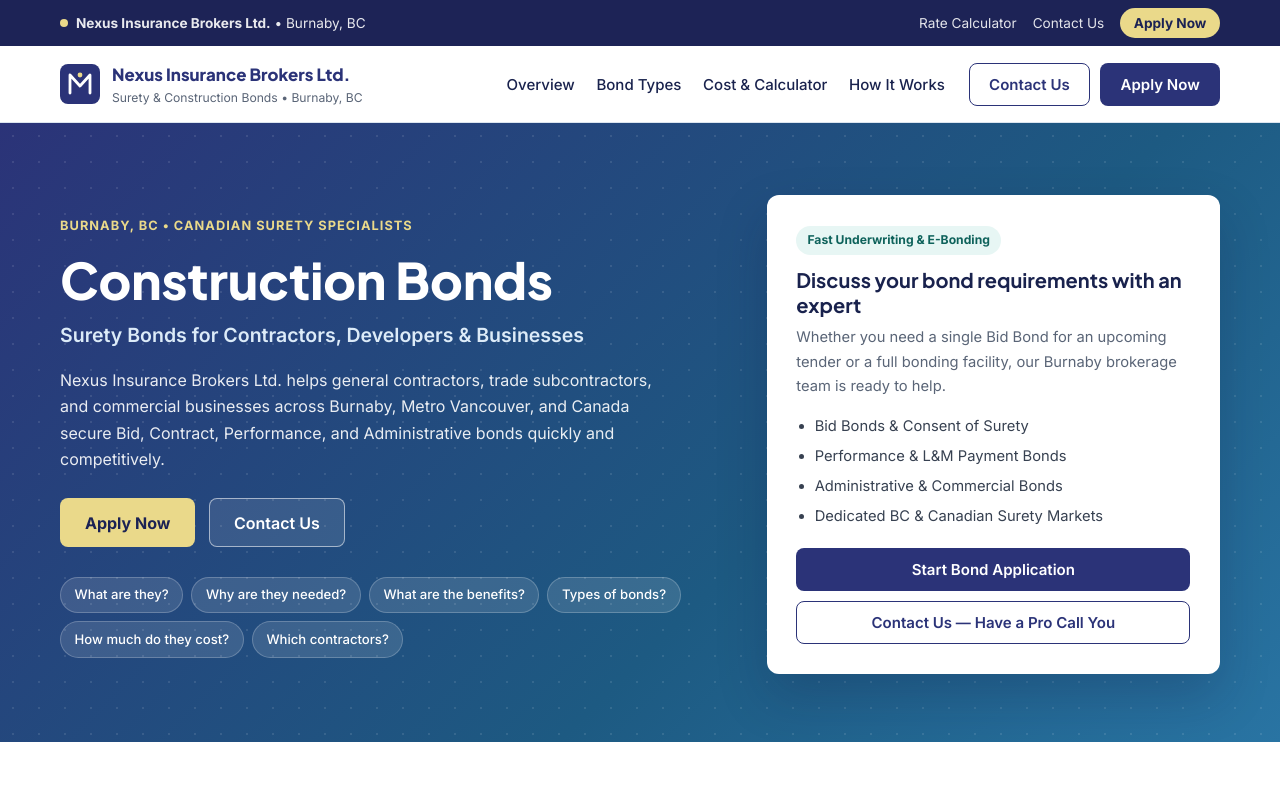
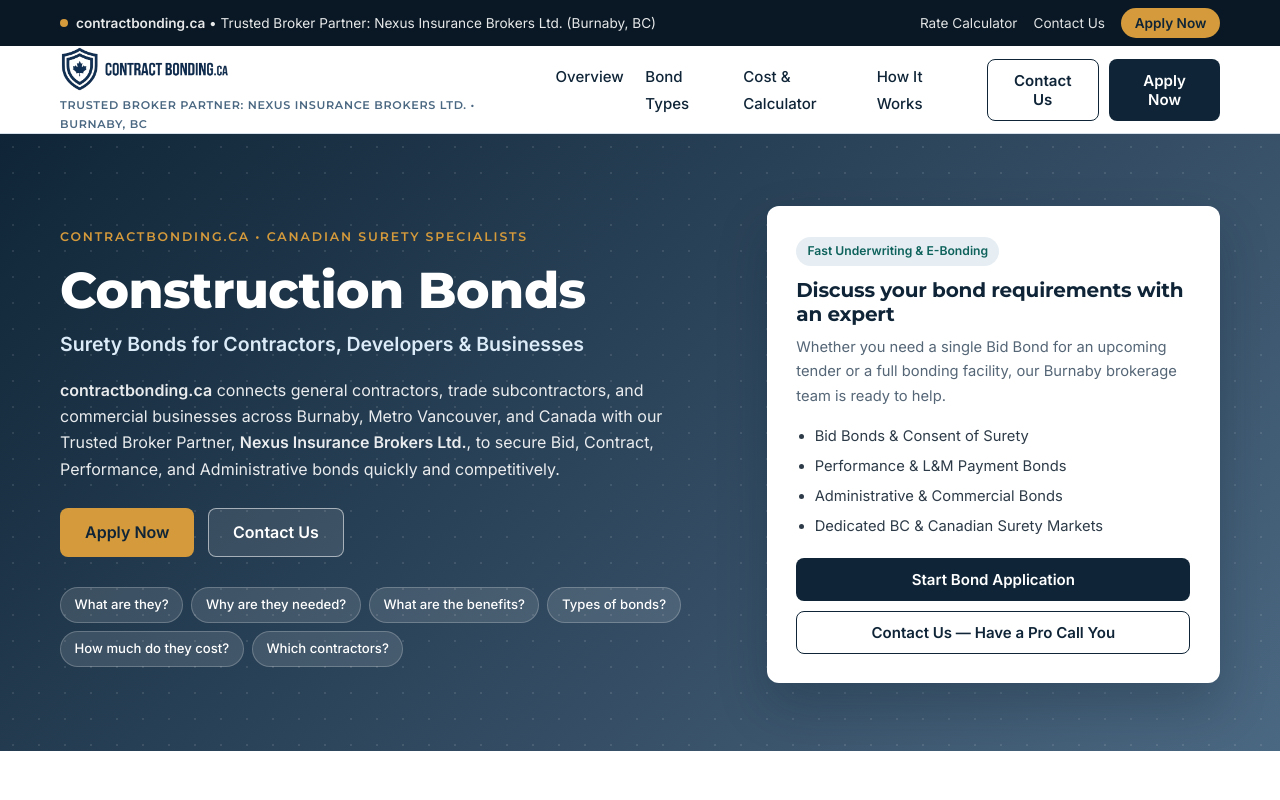
Before and after one commit to SwimmerPierce/Test-Contract-Bonding, a plain HTML site: page index.html in a window 1280 px wide. Shown: the top 800 px of the page. Drawn offline with Linux system fonts and the light colour scheme.

Commit message:
feat(branding): update contractbonding.ca logo, favicon, and visual language

```diff
--- /dev/null
+++ b/Visual Assets/Logo Typograhy & Fonts.md
@@ -0,0 +1,29 @@
+# 1. Typography & Fonts
+
+The typography is designed to be modern, highly legible, and authoritative, using a geometric sans-serif family. To achieve this exact look in your development or design software, you can use the widely available, open-source Google Font Montserrat (or premium alternatives like Futura or Helvetica Neue):
+
+- Primary Text ("CONTRACT BONDING")
+  - **Font: Montserrat** (Bold / 700) or Futura (Bold)
+  - **Style:** UPPERCASE
+  - **Character Spacing (Tracking):** Standard / Slightly Tight (-10 to 0 tracking in design software, or letter-spacing: -0.01em in CSS).
+  - *Purpose:* Conveys strength, stability, and professionalism.
+- Subtext / Domain extension (".CA" & "INFORMATION & ADVICE")
+  - **Font: Montserrat** (Semi-Bold / 600) or (Regular / 400)
+  - **Style:** UPPERCASE
+  - **Character Spacing (Tracking):** Wide for taglines, normal for .ca. (e.g., letter-spacing: 0.15em or 150 tracking in design software for "INFORMATION & ADVICE").
+  - *Purpose*: Creates a clean, open, and modern hierarchy.
+
+# 2. Color Codes
+
+The palette uses trust-building, corporate finance tones (Navy and Slate Blue) alongside the neutral white of your background.
+Color	Hex Code	RGB	CMYK (Approx.)	Best Used For
+Deep Navy Blue	#0F2537	15, 37, 55	90, 75, 50, 50	Primary text ("CONTRACT BONDING"), Monochromatic logo assets, core brand elements.
+Steel Blue (From the 2-tone variation)	#4B6882	75, 104, 130	70, 48, 30, 8	Shield icon, accent graphics, border highlights.
+Gold/Amber (Accent / .CA version)	#D49A3B	212, 154, 59	20, 45, 85, 2	Optional highlight accent (used for .ca in earlier versions).
+Background / Neutral	#FFFFFF	255, 255, 255	0, 0, 0, 0	Standard background color.
+
+# Summary Styling Sheet (for Developers/Designers)
+
+Primary Brand Color: rgb(15, 37, 55) / #0F2537 (Rich Navy)
+Secondary Brand Color: rgb(75, 104, 130) / #4B6882 (Slate Blue)
+Web Font Link: @import url('https://fonts.googleapis.com/css2?family=Montserrat:wght@400;600;700&display=swap');
--- a/index.html
+++ b/index.html
@@ -1,8 +1,9 @@
 <!--
   File: index.html
-  Description: Main homepage for Nexus Insurance Brokers Ltd. (Burnaby, BC), modeled after
-               the Construction & Surety Bonds layout with interactive Contact Us and Apply Now forms,
-               a Surety Bond Rate Calculator, and responsive navigation.
+  Description: Main homepage for contractbonding.ca with Trusted Broker Partner
+               Nexus Insurance Brokers Ltd. (Burnaby, BC), modeled after the Construction &
+               Surety Bonds layout with interactive Contact Us and Apply Now forms, a Surety
+               Bond Rate Calculator, and responsive navigation.
   Dependencies: styles.css, app.js, Google Fonts (Plus Jakarta Sans & Inter).
   Role: Primary entry point for the static brokerage website.
 -->
@@ -11,15 +12,17 @@
 <head>
   <meta charset="UTF-8" />
   <meta name="viewport" content="width=device-width, initial-scale=1.0" />
-  <title>Construction &amp; Surety Bonds | Nexus Insurance Brokers Ltd. — Burnaby, BC</title>
+  <title>Construction &amp; Surety Bonds | contractbonding.ca</title>
   <meta
     name="description"
-    content="Nexus Insurance Brokers Ltd. in Burnaby, BC provides construction and commercial surety bonds including Contract, Bid, Performance, Labour &amp; Material Payment, and Administrative bonds."
+    content="contractbonding.ca provides construction and commercial surety bonds—including Contract, Bid, Performance, Labour &amp; Material Payment, and Administrative bonds—with Trusted Broker Partner Nexus Insurance Brokers Ltd. in Burnaby, BC."
   />
+  <link rel="icon" type="image/png" sizes="160x160" href="Visual%20Assets/chicklet%20image%20logo%20160px%20by%20160px.png" />
+  <link rel="apple-touch-icon" href="Visual%20Assets/chicklet%20image%20logo%20160px%20by%20160px.png" />
   <link rel="preconnect" href="https://fonts.googleapis.com" />
   <link rel="preconnect" href="https://fonts.gstatic.com" crossorigin />
   <link
-    href="https://fonts.googleapis.com/css2?family=Inter:wght@400;500;600;700&family=Plus+Jakarta+Sans:wght@600;700;800&display=swap"
+    href="https://fonts.googleapis.com/css2?family=Inter:wght@400;500;600&family=Montserrat:wght@400;600;700;800&display=swap"
     rel="stylesheet"
   />
   <link rel="stylesheet" href="styles.css" />
@@ -32,7 +35,7 @@
     <div class="container top-bar__inner">
       <div class="top-bar__location">
         <span class="top-bar__dot" aria-hidden="true"></span>
-        <span><strong>Nexus Insurance Brokers Ltd.</strong> &bull; Burnaby, BC</span>
+        <span><strong>contractbonding.ca</strong> &bull; Trusted Broker Partner: Nexus Insurance Brokers Ltd. (Burnaby, BC)</span>
       </div>
       <div class="top-bar__actions">
         <a href="#calculator" class="top-bar__link">Rate Calculator</a>
@@ -49,16 +52,13 @@
   <!-- Primary Header / Navigation -->
   <header class="site-header" id="site-header">
     <div class="container site-header__inner">
-      <a href="#" class="brand" aria-label="Nexus Insurance Brokers Ltd. Home">
-        <svg class="brand__mark" viewBox="0 0 40 40" width="40" height="40" aria-hidden="true">
-          <rect width="40" height="40" rx="8" fill="#2b3378" />
-          <path d="M10 29V11l10 11 10-11v18" fill="none" stroke="#ffffff" stroke-width="2.8" stroke-linecap="round" stroke-linejoin="round" />
-          <circle cx="20" cy="11" r="2.4" fill="#ead98a" />
-        </svg>
-        <div class="brand__text">
-          <span class="brand__name">Nexus Insurance Brokers Ltd.</span>
-          <span class="brand__sub">Surety &amp; Construction Bonds &bull; Burnaby, BC</span>
-        </div>
+      <a href="#" class="brand" aria-label="contractbonding.ca Home">
+        <img
+          class="brand__logo"
+          src="Visual%20Assets/Re%20Do%20Logo.png"
+          alt="CONTRACT BONDING.CA"
+        />
+        <span class="brand__sub brand__sub--partner">Trusted Broker Partner: Nexus Insurance Brokers Ltd. &bull; Burnaby, BC</span>
       </a>
 
       <button
@@ -99,13 +99,14 @@
       <div class="hero__bg-pattern" aria-hidden="true"></div>
       <div class="container hero__grid">
         <div class="hero__content">
-          <span class="hero__eyebrow">Burnaby, BC &bull; Canadian Surety Specialists</span>
+          <span class="hero__eyebrow">contractbonding.ca &bull; Canadian Surety Specialists</span>
           <h1 class="hero__title">Construction Bonds</h1>
           <p class="hero__subtitle">Surety Bonds for Contractors, Developers &amp; Businesses</p>
           <p class="hero__lead">
-            Nexus Insurance Brokers Ltd. helps general contractors, trade subcontractors, and
-            commercial businesses across Burnaby, Metro Vancouver, and Canada secure Bid,
-            Contract, Performance, and Administrative bonds quickly and competitively.
+            <strong>contractbonding.ca</strong> connects general contractors, trade subcontractors,
+            and commercial businesses across Burnaby, Metro Vancouver, and Canada with our Trusted
+            Broker Partner, <strong>Nexus Insurance Brokers Ltd.</strong>, to secure Bid, Contract,
+            Performance, and Administrative bonds quickly and competitively.
           </p>
 
           <div class="hero__actions">
@@ -304,11 +305,11 @@
             <ul class="bond-list">
               <li>
                 <strong>Bid Bond</strong>
-                <span>Guarantees the bidder will enter into the contract at the submitted price (typically 10% of bid).</span>
+                <span>This bond is submitted to the owner with your tender at the bid stage. The bid bond provides financial assurance to the owner that the tender is submitted in good faith. It also provides assurance that the contractor intends to fulfill all obligations outlined in their tender should they be successful in their bid.</span>
               </li>
               <li>
-                <strong>Consent of Surety (Agreement to Bond)</strong>
-                <span>Confirms the surety’s commitment to issue final Performance and L&amp;M Payment bonds upon award.</span>
+                <strong>Consent of Surety</strong>
+                <span>This bond is also submitted at the bid stage. The Consent of Surety (often called Agreement to Bond or Undertaking of Surety) is a commitment by the Surety Company to provide the required Performance and Labour &amp; Material Payment bonds as specified in the tender documents.</span>
               </li>
             </ul>
             <button
@@ -329,11 +330,11 @@
             <ul class="bond-list">
               <li>
                 <strong>Performance Bond</strong>
-                <span>Guarantees project completion according to specifications, drawings, and schedule (50%–100%).</span>
+                <span>This bond guarantees the contractor will perform their obligations to the owner as specified in the terms and conditions of the contract. The Performance Bond protects the owner from a financial loss should the contractor fail to perform.</span>
               </li>
               <li>
-                <strong>Labour &amp; Material Payment Bond</strong>
-                <span>Ensures subcontractors and material suppliers are paid if the contractor defaults.</span>
+                <strong>Labour and Material Payment Bond</strong>
+                <span>Labour and Material Payment Bonds are issued in conjunction with a Performance bond, and guarantee that the contractor will pay eligible sub-trades, labourers, and material suppliers associated with the project. Eligible claimants are those with a direct contract with the bonded contractor.</span>
               </li>
               <li>
                 <strong>Maintenance Bond</strong>
@@ -545,15 +546,39 @@
       </div>
     </section>
 
-    <!-- Section 8: Testimonials -->
-    <section class="section section--tinted" id="testimonials">
+    <!-- Section 8: Trusted Broker Partners & Testimonials -->
+    <section class="section section--tinted" id="trusted-partners">
       <div class="container">
         <div class="section-header">
-          <span class="section-eyebrow">Testimonials</span>
-          <h2>Trusted by BC Contractors &amp; Business Owners</h2>
+          <span class="section-eyebrow">Trusted Broker Partners</span>
+          <h2>Backed by Experienced Canadian Surety Professionals</h2>
+          <p>
+            contractbonding.ca works with vetted, licensed surety brokerages to deliver fast
+            underwriting and competitive bonding facilities.
+          </p>
         </div>
 
-        <div class="two-col">
+        <div class="partner-banner">
+          <div>
+            <span class="benefit-panel__tag">Featured Trusted Broker Partner</span>
+            <h3>Nexus Insurance Brokers Ltd.</h3>
+            <p>
+              Headquartered in <strong>Burnaby, BC</strong>, Nexus Insurance Brokers Ltd.
+              specializes in commercial insurance and construction surety bonds for contractors,
+              subtrades, and developers across British Columbia and Canada.
+            </p>
+          </div>
+          <div class="partner-banner__actions">
+            <button type="button" class="btn btn--primary" data-open-modal="contact-modal">
+              Contact Us
+            </button>
+            <button type="button" class="btn btn--outline" data-open-modal="apply-modal">
+              Apply Now
+            </button>
+          </div>
+        </div>
+
+        <div class="two-col" style="margin-top: 2rem;">
           <blockquote class="quote-card">
             <p>
               &ldquo;Contract bonding made easy! Nexus Insurance Brokers helped us set up our
@@ -578,13 +603,15 @@
   <footer class="site-footer">
     <div class="container footer-grid">
       <div>
-        <h3 class="footer-brand">Nexus Insurance Brokers Ltd.</h3>
+        <h3 class="footer-brand">contractbonding.ca</h3>
         <p class="footer-text">
-          Specialized commercial insurance and construction surety bond brokerage serving
-          contractors, developers, and businesses in Burnaby, BC and across Canada.
+          Canadian construction and commercial surety bond portal serving contractors, developers,
+          and businesses across British Columbia and Alberta.
         </p>
         <p class="footer-location">
-          <strong>Location:</strong> Burnaby, British Columbia, Canada
+          <strong>Trusted Broker Partner:</strong>
+          <a href="https://www.nexusinsurancebrokers.com/" target="_blank" rel="noopener noreferrer">Nexus Insurance Brokers Ltd.</a>
+          &bull; Burnaby, BC
         </p>
       </div>
 
@@ -618,8 +645,8 @@
     </div>
     <div class="footer-bottom">
       <div class="container footer-bottom__inner">
-        <span>&copy; <span id="current-year">2026</span> Nexus Insurance Brokers Ltd. All rights reserved.</span>
-        <span>Burnaby, BC &bull; Construction &amp; Surety Bonds</span>
+        <span>&copy; <span id="current-year">2026</span> contractbonding.ca. All rights reserved.</span>
+        <span>Trusted Broker Partner: <a href="https://www.nexusinsurancebrokers.com/" target="_blank" rel="noopener noreferrer">Nexus Insurance Brokers Ltd.</a> (Burnaby, BC)</span>
       </div>
     </div>
   </footer>
@@ -630,7 +657,7 @@
     <div class="modal__dialog">
       <button type="button" class="modal__close" data-close-modal aria-label="Close Contact Us form">&times;</button>
       <div class="modal__header">
-        <span class="section-eyebrow">Nexus Insurance Brokers Ltd.</span>
+        <span class="section-eyebrow">contractbonding.ca &bull; Trusted Broker Partner: Nexus Insurance Brokers Ltd.</span>
         <h2 id="contact-modal-title">Contact Us</h2>
         <p class="modal__lead">One of our professionals will reach out to you.</p>
       </div>
@@ -701,7 +728,7 @@
     <div class="modal__dialog modal__dialog--wide">
       <button type="button" class="modal__close" data-close-modal aria-label="Close Application form">&times;</button>
       <div class="modal__header">
-        <span class="section-eyebrow">Nexus Insurance Brokers Ltd. &bull; Burnaby, BC</span>
+        <span class="section-eyebrow">contractbonding.ca &bull; Trusted Broker Partner: Nexus Insurance Brokers Ltd. (Burnaby, BC)</span>
         <h2 id="apply-modal-title">Surety Bond Application Form</h2>
         <p class="modal__lead">
           Complete the application below to begin underwriting your construction or commercial bond.
--- a/styles.css
+++ b/styles.css
@@ -1,32 +1,32 @@
 /*
  * File: styles.css
- * Description: Responsive stylesheet for Nexus Insurance Brokers Ltd. Construction & Surety Bonds
- *              homepage, modeled on a Canadian surety brokerage layout with navy/steel-blue/gold
- *              branding, rate calculator styling, and accessible modal forms.
+ * Description: Responsive stylesheet for contractbonding.ca Construction & Surety Bonds
+ *              homepage with Montserrat typography and Deep Navy (#0F2537), Steel Blue (#4B6882),
+ *              and Gold/Amber (#D49A3B) visual language.
  * Dependencies: Loaded by index.html.
  * Role: Visual presentation and responsive layout layer.
  */
 
 :root {
-  --navy: #2b3378;
-  --navy-dark: #1d2356;
-  --blue: #2974a3;
-  --blue-dark: #1d5a82;
-  --sky-tint: #e8f3fa;
-  --teal-tint: #e7f6f4;
-  --gold: #ead98a;
-  --gold-hover: #dfc969;
-  --gold-text: #1b2254;
-  --text: #374151;
-  --text-muted: #5a6577;
-  --heading: #19224d;
-  --border: #dce5ef;
-  --white: #ffffff;
-  --danger: #b91c1c;
-  --success: #0f766e;
-  --shadow-sm: 0 2px 8px rgba(27, 34, 84, 0.06);
-  --shadow-md: 0 10px 30px rgba(27, 34, 84, 0.1);
-  --shadow-lg: 0 22px 50px rgba(17, 24, 62, 0.22);
+  --navy: #0F2537;
+  --navy-dark: #091824;
+  --blue: #4B6882;
+  --blue-dark: #354E65;
+  --sky-tint: #EDF2F6;
+  --teal-tint: #E6EEF4;
+  --gold: #D49A3B;
+  --gold-hover: #BD862C;
+  --gold-text: #0F2537;
+  --text: #2D3B48;
+  --text-muted: #556677;
+  --heading: #0F2537;
+  --border: #D5E0EA;
+  --white: #FFFFFF;
+  --danger: #B91C1C;
+  --success: #0F766E;
+  --shadow-sm: 0 2px 8px rgba(15, 37, 55, 0.06);
+  --shadow-md: 0 10px 30px rgba(15, 37, 55, 0.1);
+  --shadow-lg: 0 22px 50px rgba(9, 24, 36, 0.24);
   --radius: 12px;
   --radius-sm: 8px;
 }
@@ -51,9 +51,10 @@ body {
 }
 
 h1, h2, h3, h4 {
-  font-family: "Plus Jakarta Sans", "Inter", sans-serif;
+  font-family: "Montserrat", "Inter", sans-serif;
   color: var(--heading);
-  line-height: 1.25;
+  line-height: 1.22;
+  letter-spacing: -0.01em;
   margin-top: 0;
 }
 
@@ -177,9 +178,20 @@ a:hover {
 
 .brand {
   display: inline-flex;
-  align-items: center;
-  gap: 0.75rem;
+  flex-direction: column;
+  align-items: flex-start;
+  gap: 0.25rem;
   text-decoration: none;
+}
+
+.brand__logo {
+  height: 46px;
+  width: auto;
+  display: block;
+}
+
+.brand__sub--partner {
+  font-size: 0.66rem;
 }
 
 .brand:hover {
@@ -192,15 +204,26 @@ a:hover {
 }
 
 .brand__name {
-  font-family: "Plus Jakarta Sans", sans-serif;
+  font-family: "Montserrat", sans-serif;
   font-weight: 800;
-  font-size: 1.05rem;
+  font-size: 1.08rem;
+  letter-spacing: -0.01em;
+  text-transform: uppercase;
   color: var(--navy);
 }
 
+.brand__tld {
+  color: var(--gold);
+  font-weight: 700;
+}
+
 .brand__sub {
-  font-size: 0.76rem;
-  color: var(--text-muted);
+  font-family: "Montserrat", sans-serif;
+  font-size: 0.7rem;
+  font-weight: 600;
+  letter-spacing: 0.06em;
+  text-transform: uppercase;
+  color: var(--blue);
 }
 
 .primary-nav {
@@ -354,9 +377,10 @@ a:hover {
 
 .hero__eyebrow {
   display: inline-block;
-  font-size: 0.8rem;
-  font-weight: 700;
-  letter-spacing: 0.08em;
+  font-family: "Montserrat", sans-serif;
+  font-size: 0.78rem;
+  font-weight: 600;
+  letter-spacing: 0.15em;
   text-transform: uppercase;
   color: var(--gold);
   margin-bottom: 0.75rem;
@@ -484,9 +508,10 @@ a:hover {
 
 .section-eyebrow {
   display: inline-block;
-  font-size: 0.78rem;
-  font-weight: 700;
-  letter-spacing: 0.08em;
+  font-family: "Montserrat", sans-serif;
+  font-size: 0.76rem;
+  font-weight: 600;
+  letter-spacing: 0.15em;
   text-transform: uppercase;
   color: var(--blue);
   margin-bottom: 0.45rem;
@@ -528,7 +553,7 @@ a:hover {
   border-radius: 10px;
   background: var(--sky-tint);
   color: var(--navy);
-  font-family: "Plus Jakarta Sans", sans-serif;
+  font-family: "Montserrat", sans-serif;
   font-weight: 800;
   display: inline-flex;
   align-items: center;
@@ -594,7 +619,7 @@ a:hover {
   border-radius: 50%;
   background: var(--navy);
   color: var(--gold);
-  font-family: "Plus Jakarta Sans", sans-serif;
+  font-family: "Montserrat", sans-serif;
   font-weight: 800;
   font-size: 1.15rem;
   display: inline-flex;
@@ -794,6 +819,38 @@ a:hover {
   flex-wrap: wrap;
 }
 
+/* Trusted Broker Partners */
+.partner-banner {
+  background: var(--white);
+  border: 1px solid var(--border);
+  border-left: 5px solid var(--navy);
+  border-radius: var(--radius);
+  padding: 2rem;
+  box-shadow: var(--shadow-sm);
+  display: flex;
+  align-items: center;
+  justify-content: space-between;
+  gap: 1.5rem;
+  flex-wrap: wrap;
+}
+
+.partner-banner h3 {
+  font-size: 1.35rem;
+  margin-bottom: 0.45rem;
+}
+
+.partner-banner p {
+  margin: 0;
+  color: var(--text-muted);
+  max-width: 62ch;
+}
+
+.partner-banner__actions {
+  display: flex;
+  gap: 0.75rem;
+  flex-wrap: wrap;
+}
+
 /* Testimonials */
 .quote-card {
   margin: 0;
@@ -840,6 +897,17 @@ a:hover {
 .footer-location {
   font-size: 0.92rem;
   color: rgba(255, 255, 255, 0.8);
+}
+
+.footer-location a,
+.footer-bottom a {
+  color: var(--gold);
+  font-weight: 600;
+}
+
+.footer-location a:hover,
+.footer-bottom a:hover {
+  color: var(--white);
 }
 
 .footer-links {
@@ -938,7 +1006,7 @@ a:hover {
 }
 
 .form-section legend {
-  font-family: "Plus Jakarta Sans", sans-serif;
+  font-family: "Montserrat", sans-serif;
   font-weight: 700;
   font-size: 0.92rem;
   color: var(--navy);
```
Also changed, not shown: Visual Assets/Inital Logo.jpg (added), Visual Assets/Re Do Logo.png (added), Visual Assets/chicklet image logo 160px by 160px.png (added), Visual Assets/logo-cropped.png (added).
